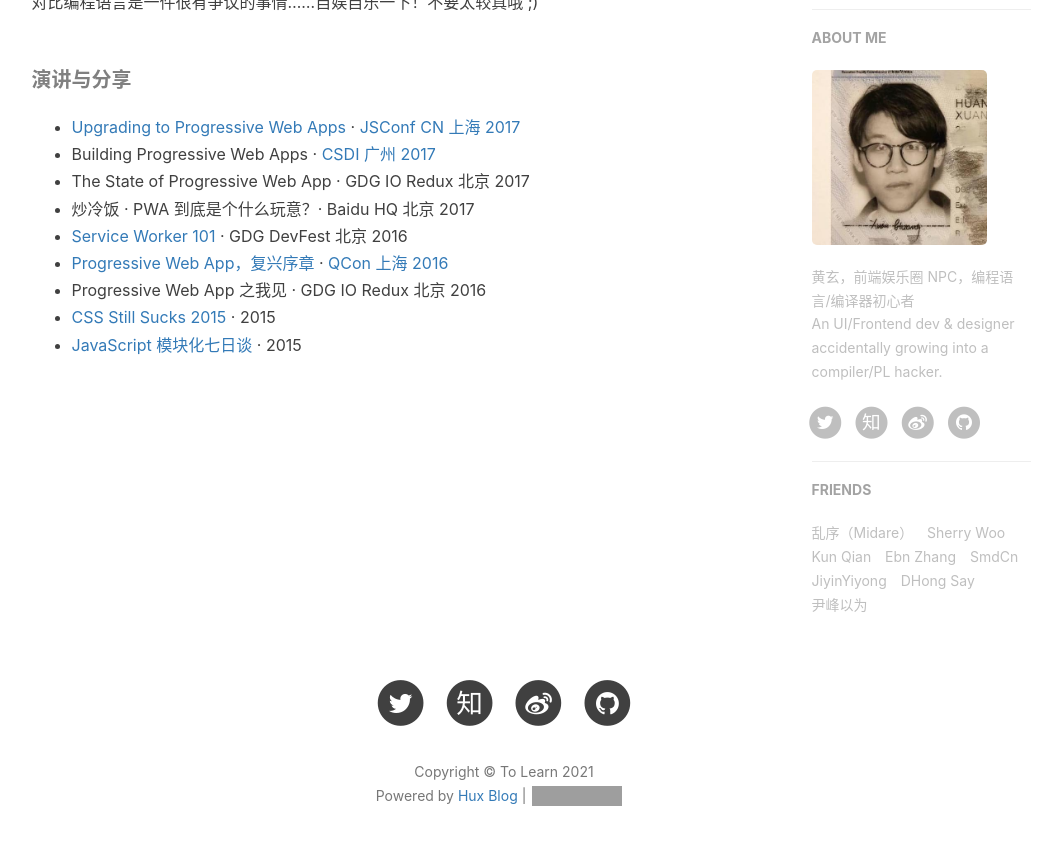
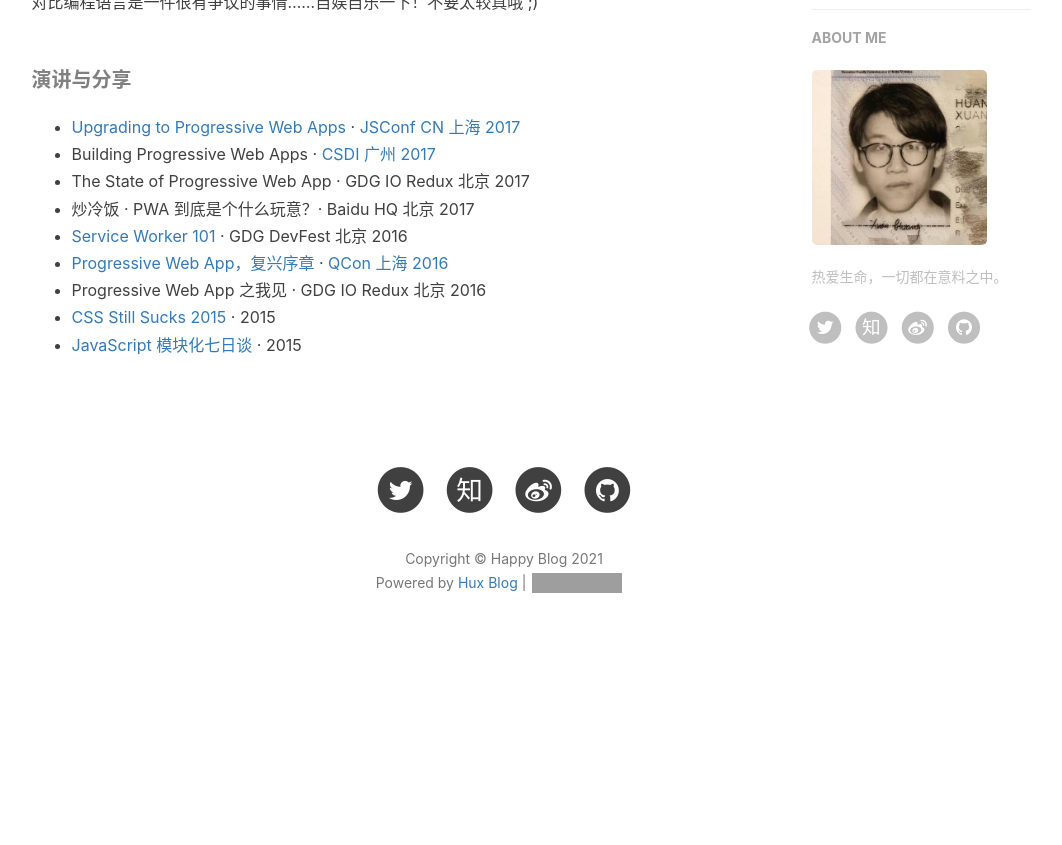
Before and after one commit to WlqFigureBed/WlqFigureBed.github.io, a Jekyll site: the page built from about.html, in a window 1280 px wide and 900 px high, scrolled down 813 px. Shown: the top 845 px of the window, without its empty margins (136-1198 px from the left). Built offline with Jekyll 4.4.1, drawn with Linux system fonts in a browser that asks for light colours; nearby versions of some CDN libraries; comment, search, counter and statistics services are not loaded; after the commit the page ends 1500 px from its top, so only the background shows below that; some of the changed lines change nothing that is shown; grey boxes are pictures that could not be loaded.

Commit message:
update _config.yml

```diff
--- a/_config.yml
+++ b/_config.yml
@@ -1,22 +1,21 @@
 # Site settings
-title: To Learn
+title: Happy Blog
 SEOTitle: 乐乐博客 | Happy Blog
 header-img: img/home-bg.jpg
-email: huxpro@gmail.com
+email: wangleqing00@qq.com
 description: "关于程序与设计、黑客与画家 | 黄玄，Web & Mobile Lover，Software Engineer，UX Designer | 这里是 @Hux黄玄 的个人博客，与你一起发现更大的世界。"
 keyword: "黄玄, Hux黄玄, Hux, 鬼栈, huxpro, @huxpro, 黄玄的博客, Hux Blog, 博客, 个人网站, 互联网, Web, JavaScript, 前端, 设计"
 url: "https://WlqFigureBed.github.io"              # your host, for absolute URL
 baseurl: ""                             # for example, '/blog' if your blog hosted on 'host/blog'
-
 # Publish posts or collection documents with a future date.
 future: true
 
 # SNS settings
 RSS: false
-weibo_username:     huxpro
-zhihu_username:     huxpro
-github_username:    huxpro
-twitter_username:   huxpro
+weibo_username:     5215336024
+zhihu_username:     ru-zi-79-15
+github_username:    happytsing
+twitter_username:   leqing666
 #facebook_username:  huxpro
 #linkedin_username:  firstname-lastname-idxxxx
 
@@ -76,9 +75,9 @@
 
 
 
-# Sidebar settings
+# Sidebar settings 右侧栏设置
 sidebar: true                           # whether or not using Sidebar.
-sidebar-about-description: "黄玄，前端娱乐圈 NPC，编程语言/编译器初心者 <br> An UI/Frontend dev & designer accidentally growing into a compiler/PL hacker."
+sidebar-about-description: "热爱生命，一切都在意料之中。"
 sidebar-avatar: /img/avatar-hux-ny.jpg      # use absolute URL, seeing it's used in both `/` and `/about/`
 
 
@@ -101,33 +100,33 @@
 
 
 # Friends
-friends: [
-    {
-    #     title: "Su",
-    #     href: "http://su.gallery/"
-    # },{
-        title: "乱序（Midare）",
-        href: "http://mida.re/"
-    },{
-        title: "Sherry Woo",
-        href: "https://sherrywoo.me/"
-    },{
-        title: "Kun Qian",
-        href: "http://kunq.me"
-    },{
-        title: "Ebn Zhang",
-        href: "http://ebnbin.com/"
-    },{
-        title: "SmdCn",
-        href: "http://blog.smdcn.net"
-    },{
-        title: "JiyinYiyong",
-        href: "http://tiye.me/"
-    },{
-        title: "DHong Say",
-        href: "http://dhong.co"
-    },{
-        title: "尹峰以为",
-        href: "http://ingf.github.io/"
-    }
-]
+# friends: [
+#     {
+#     #     title: "Su",
+#     #     href: "http://su.gallery/"
+#     # },{
+#         title: "乱序（Midare）",
+#         href: "http://mida.re/"
+#     },{
+#         title: "Sherry Woo",
+#         href: "https://sherrywoo.me/"
+#     },{
+#         title: "Kun Qian",
+#         href: "http://kunq.me"
+#     },{
+#         title: "Ebn Zhang",
+#         href: "http://ebnbin.com/"
+#     },{
+#         title: "SmdCn",
+#         href: "http://blog.smdcn.net"
+#     },{
+#         title: "JiyinYiyong",
+#         href: "http://tiye.me/"
+#     },{
+#         title: "DHong Say",
+#         href: "http://dhong.co"
+#     },{
+#         title: "尹峰以为",
+#         href: "http://ingf.github.io/"
+#     }
+# ]
```
